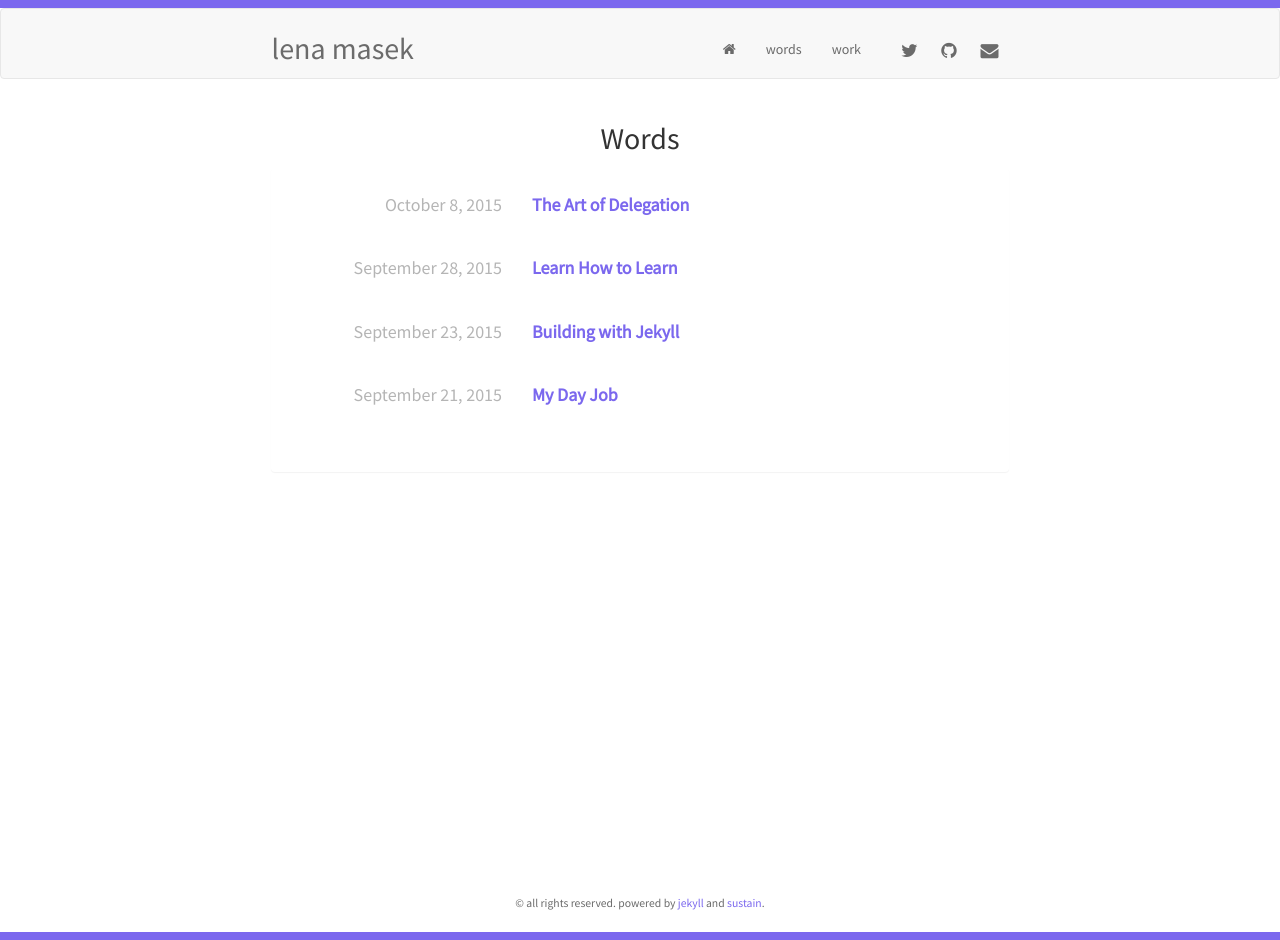
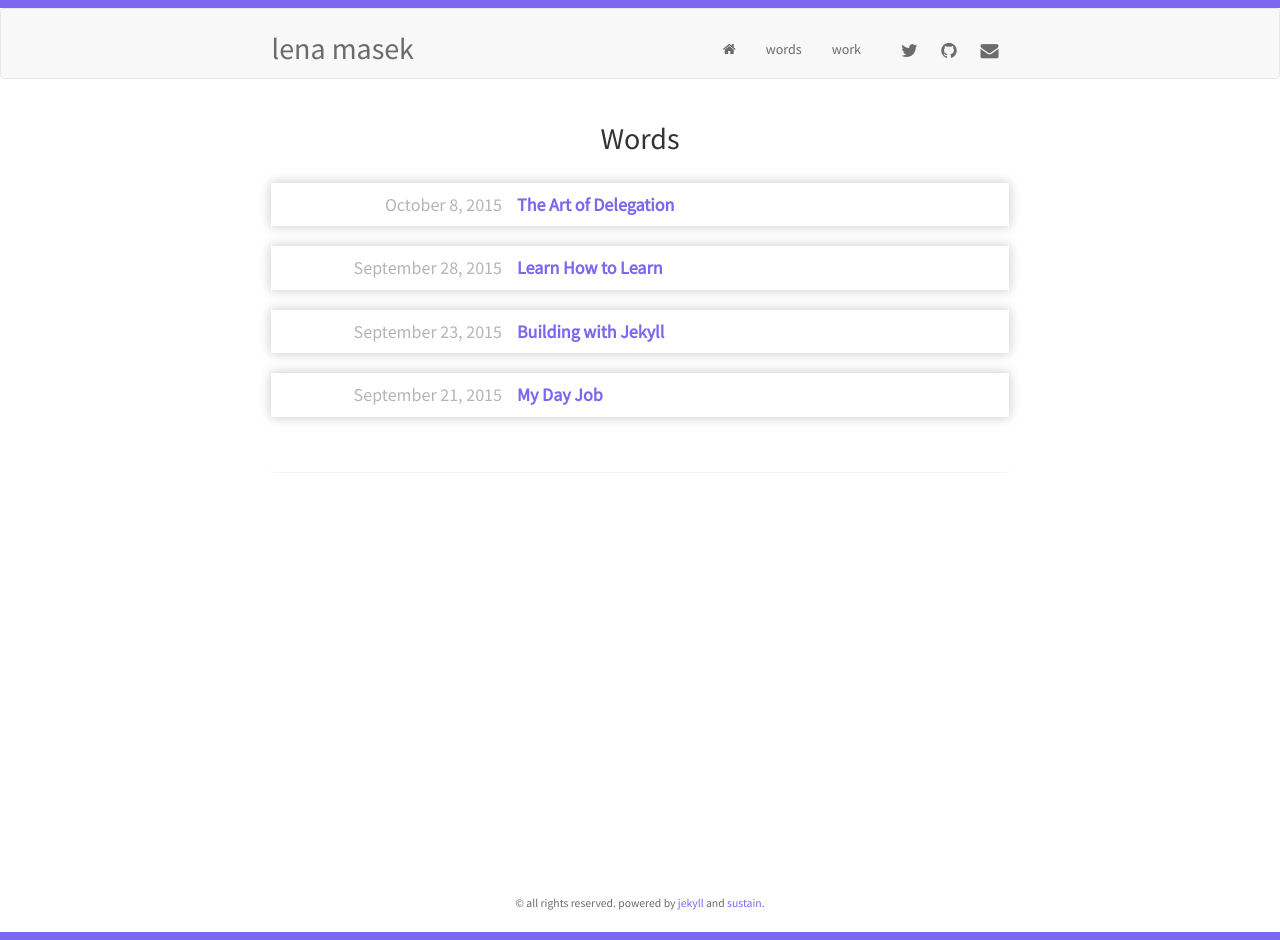
Before and after one commit to lenamasek/lenamasek.github.io, a Jekyll site: the page built from blog.html, in a window 1280 px wide. Built offline with Jekyll 4.4.1, drawn with Linux system fonts in a browser that asks for light colours; nearby versions of some CDN libraries.

Commit message:
work page css update

```diff
--- a/static/css/main.css
+++ b/static/css/main.css
@@ -158,6 +158,10 @@ border-left: 5px solid mediumslateblue
 }
 .panel-body .row {
 	margin-bottom:20px;
+  box-shadow: 0px 0px 11px #C5C5C5;
+}
+.panel-body .row div {
+ padding-left:0px ;
 }
 .panel-body img {
 	margin:0;
```
